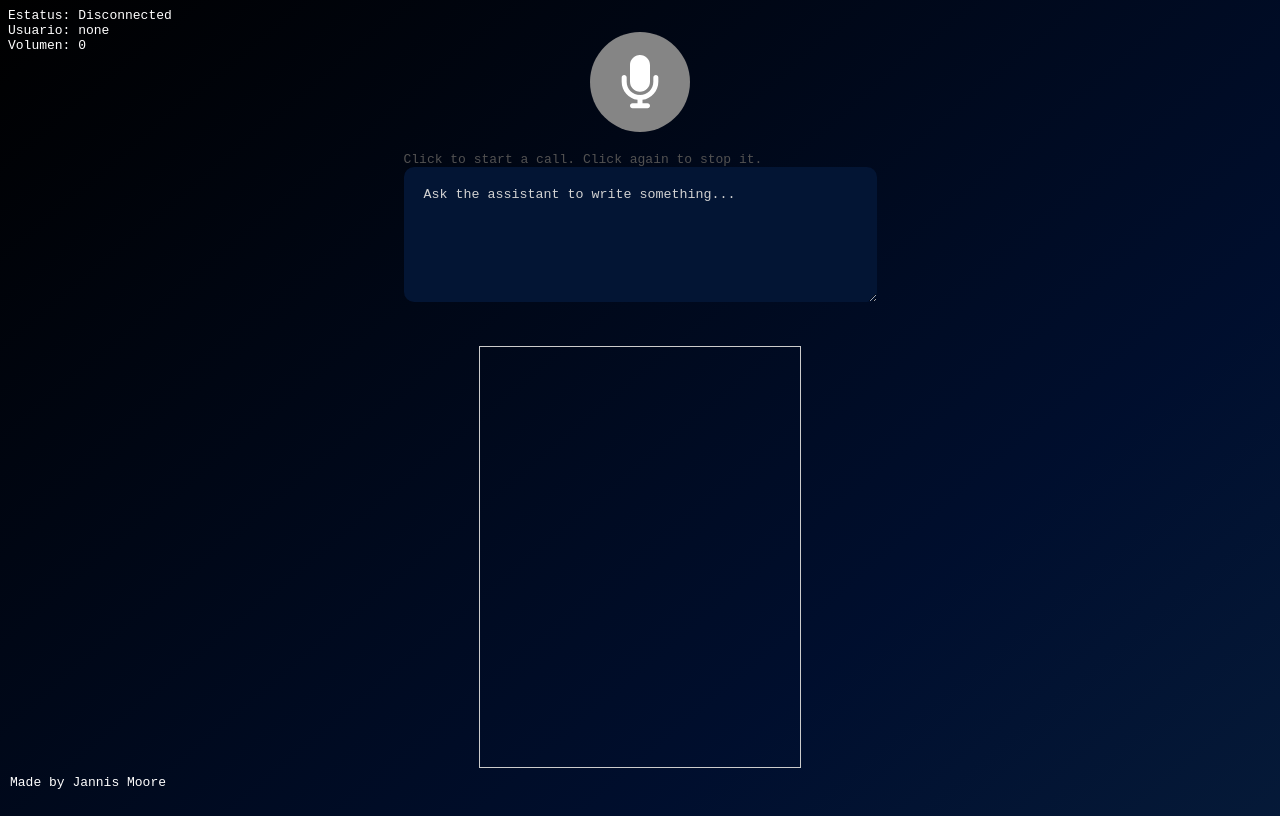
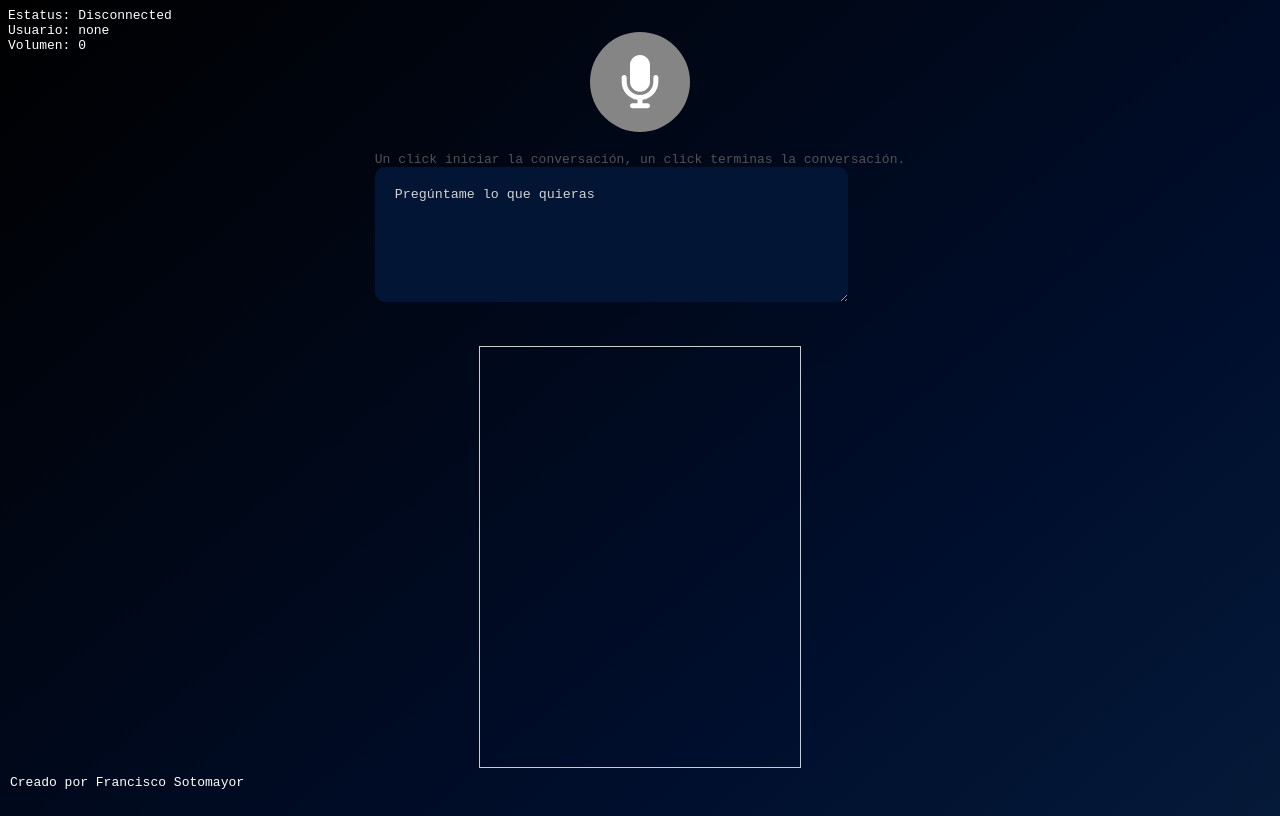
Before and after one commit to francisquitu89/Vapidsk1, a website built with webpack: page index.html in a window 1280 px wide. Built offline with nearby package versions, Linux system fonts and the light colour scheme; what @vapi-ai/web would draw is missing.

Commit message:
Update index.html

```diff
--- a/index.html
+++ b/index.html
@@ -96,18 +96,18 @@
     <div class="callWrapper">
       <div id="callWithVapi"><svg xmlns="http://www.w3.org/2000/svg" viewBox="0 0 384 512"><!--!Font Awesome Free 6.5.2 by @fontawesome - https://fontawesome.com License - https://fontawesome.com/license/free Copyright 2024 Fonticons, Inc.--><path d="M192 0C139 0 96 43 96 96V256c0 53 43 96 96 96s96-43 96-96V96c0-53-43-96-96-96zM64 216c0-13.3-10.7-24-24-24s-24 10.7-24 24v40c0 89.1 66.2 162.7 152 174.4V464H120c-13.3 0-24 10.7-24 24s10.7 24 24 24h72 72c13.3 0 24-10.7 24-24s-10.7-24-24-24H216V430.4c85.8-11.7 152-85.3 152-174.4V216c0-13.3-10.7-24-24-24s-24 10.7-24 24v40c0 70.7-57.3 128-128 128s-128-57.3-128-128V216z"/></svg></div>
       <div id="vapiStatusMessage">
-      <div id="instructions">Click to start a call. Click again to stop it.</div>
-      <textarea id="vapiTyping" readonly>Ask the assistant to write something...</textarea>
+      <div id="instructions"> Un click iniciar la conversación, un click terminas la conversación. </div>
+      <textarea id="vapiTyping" readonly>Pregúntame lo que quieras</textarea>
     </div>
     <div id="chat"></div>
 
       <a
-        href="https://www.youtube.com/@jannismoore/featured"
+        href="https://www.youtube.com/@comerciandola/featured"
         target="_blank"
         rel="noopener noreferrer"
         style="position: fixed; color:#fff; bottom: 10px; left: 10px;text-decoration:none;"
       >
-        Made by Jannis Moore
+        Creado por Francisco Sotomayor
       </a>
     </div>
     <script src="bundle.js"></script>
```
